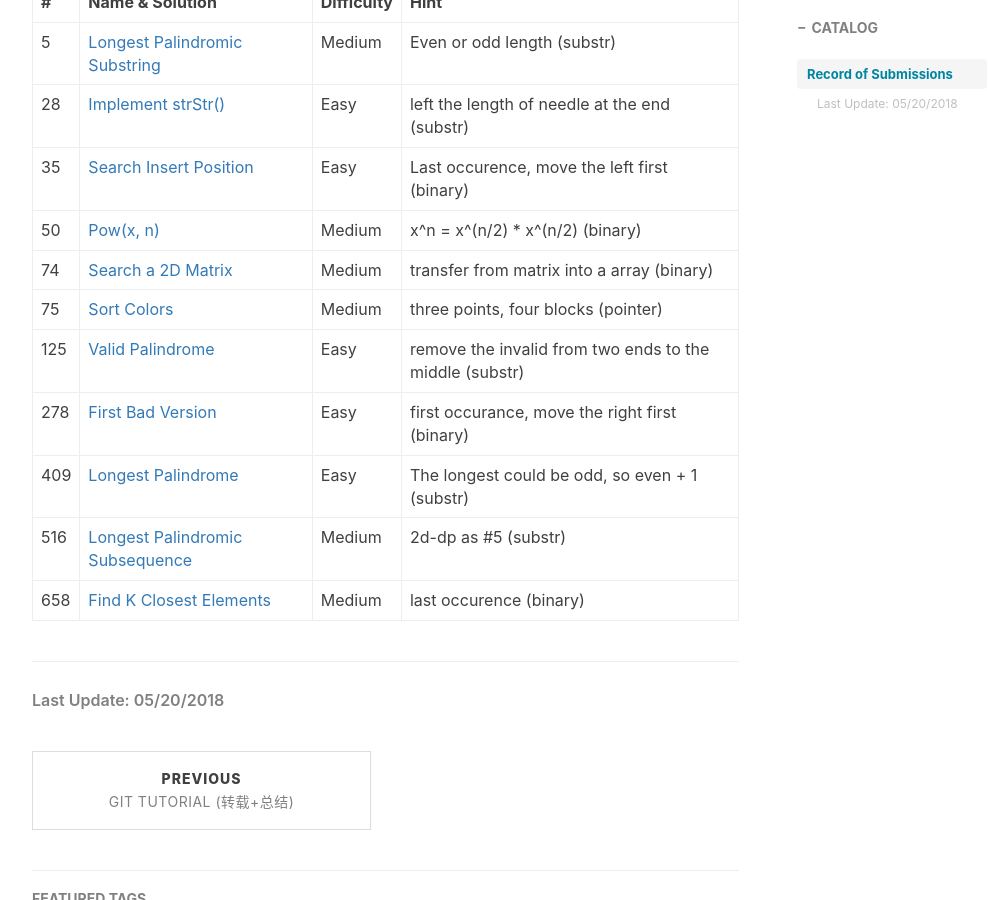
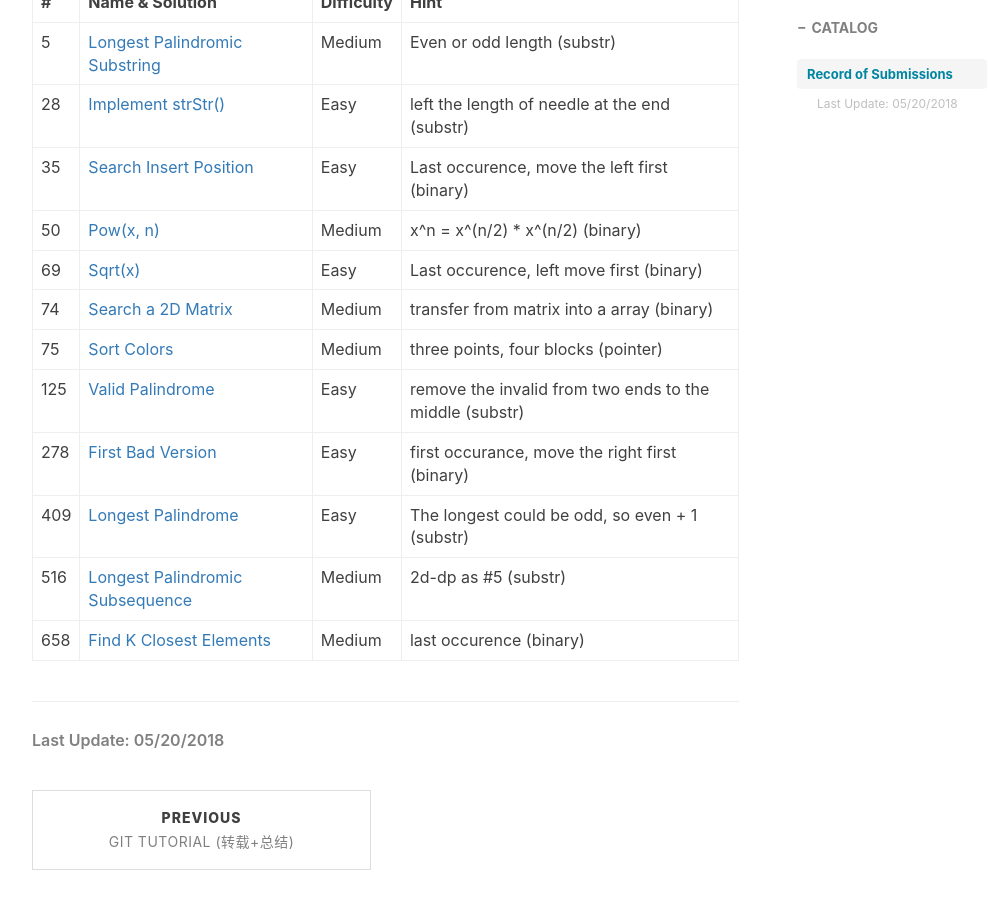
Before and after one commit to ly16/ly16.github.io, a Jekyll site: the page built from _posts/2018-05-18-leetcode-record-round1.md, in a window 1280 px wide and 900 px high, scrolled down 627 px. Shown: the whole window, without its empty margins (233-1221 px from the left). Built offline with Jekyll 4.4.1, drawn with Linux system fonts in a browser that asks for light colours; nearby versions of some CDN libraries; comment, search, counter and statistics services are not loaded.

Commit message:
Update 2018-05-18-leetcode-record-round1.md

```diff
--- a/_posts/2018-05-18-leetcode-record-round1.md
+++ b/_posts/2018-05-18-leetcode-record-round1.md
@@ -19,6 +19,7 @@ tags:
 |28|[Implement strStr()](https://github.com/ly16/LC-Practice/blob/master/Determine%20If%20One%20String%20Is%20Another's%20Substring.java)|Easy|left the length of needle at the end (substr)|
 |35|[Search Insert Position](https://github.com/ly16/LC-Practice/blob/master/Search%20Insert%20Position.java)|Easy|Last occurence, move the left first (binary)|
 |50|[Pow(x, n)](https://github.com/ly16/LC-Practice/blob/master/Pow(x%2C%20n).java)|Medium|x^n = x^(n/2) * x^(n/2) (binary)|
+|69|[Sqrt(x)](https://github.com/ly16/LC-Practice/blob/master/Sqrt(x).java)|Easy|Last occurence, left move first (binary)|
 |74|[Search a 2D Matrix](https://github.com/ly16/LC-Practice/blob/master/Search%20a%202D%20Matrix.java)|Medium|transfer from matrix into a array (binary)|
 |75|[Sort Colors](https://github.com/ly16/LC-Practice/blob/master/Rainbow%20Sort.java)|Medium|three points, four blocks (pointer)|
 |125|[Valid Palindrome](https://github.com/ly16/LC-Practice/blob/master/Valid%20palindrome.java)|Easy|remove the invalid from two ends to the middle (substr)|
```
